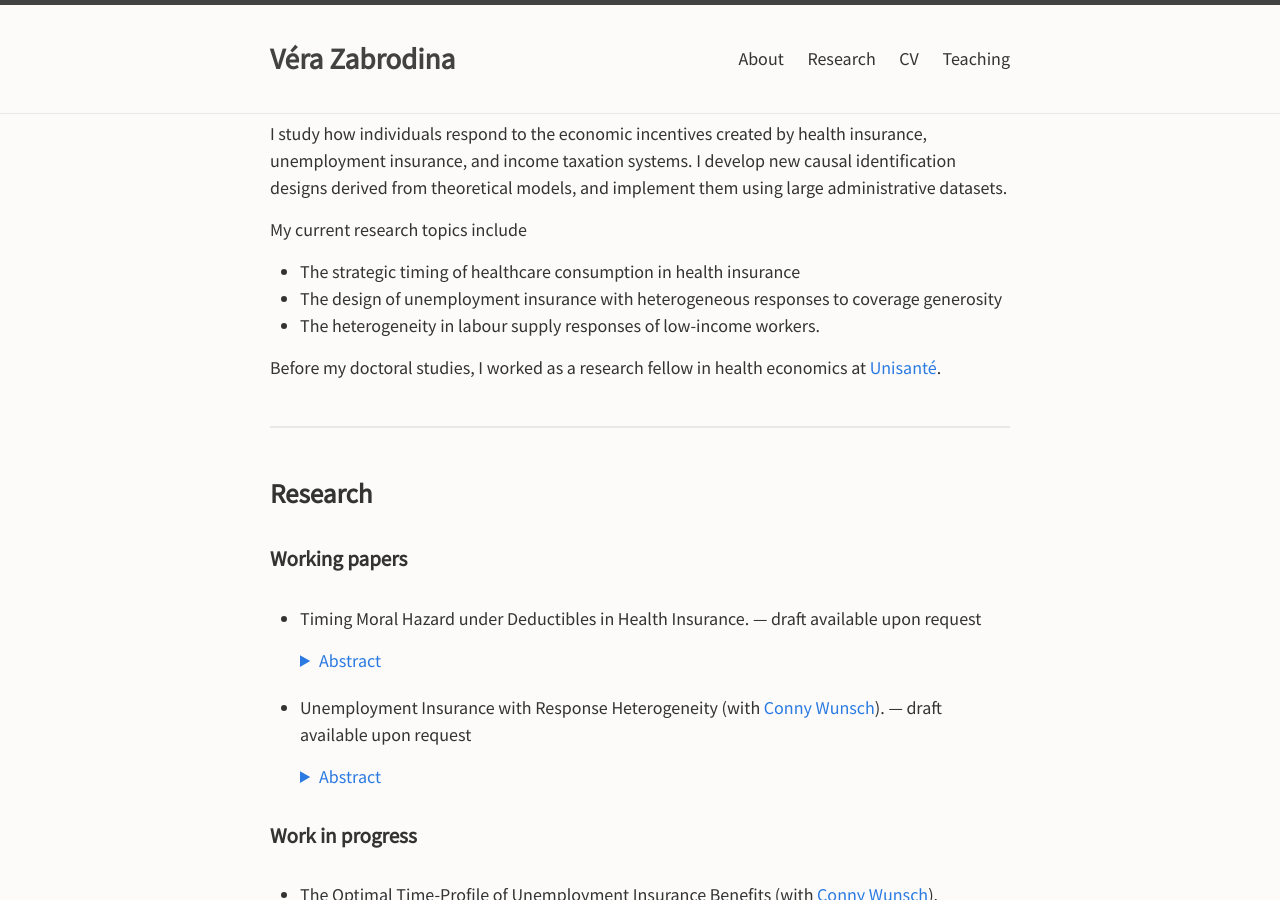
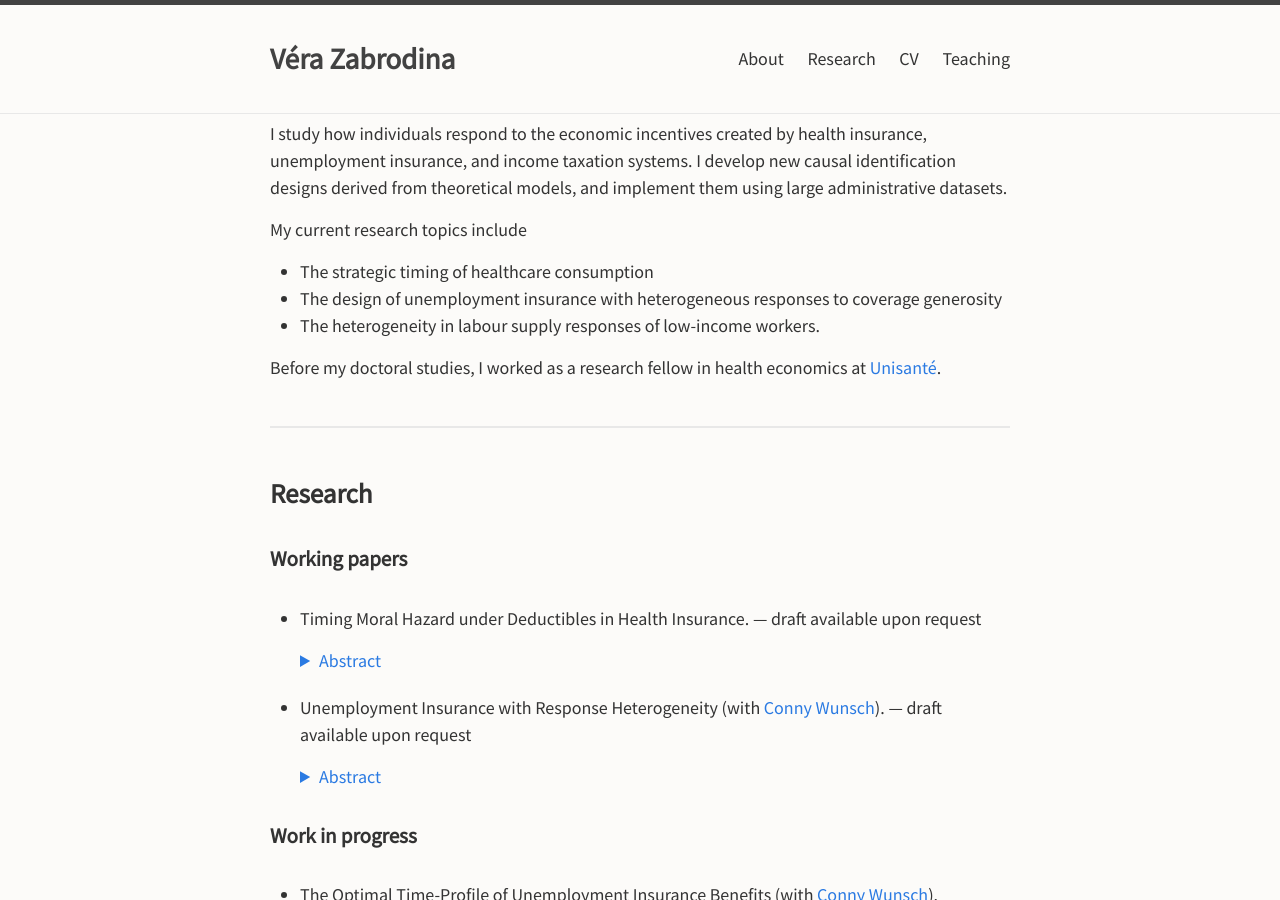
Before and after one commit to verazb/verazb.github.io, a Jekyll site: the page built from index.md, in a window 1280 px wide and 900 px high, scrolled down 429 px. Built offline with Jekyll 4.4.1, drawn with Linux system fonts in a browser that asks for light colours.

Commit message:
Update index.md

```diff
--- a/index.md
+++ b/index.md
@@ -27,7 +27,7 @@ I study how individuals respond to the economic incentives created by health ins
 I develop new causal identification designs derived from theoretical models, and implement them using large administrative datasets.
 
 My current research topics include
-- The strategic timing of healthcare consumption in health insurance
+- The strategic timing of healthcare consumption
 - The design of unemployment insurance with heterogeneous responses to coverage generosity
 - The heterogeneity in labour supply responses of low-income workers.
 
```
